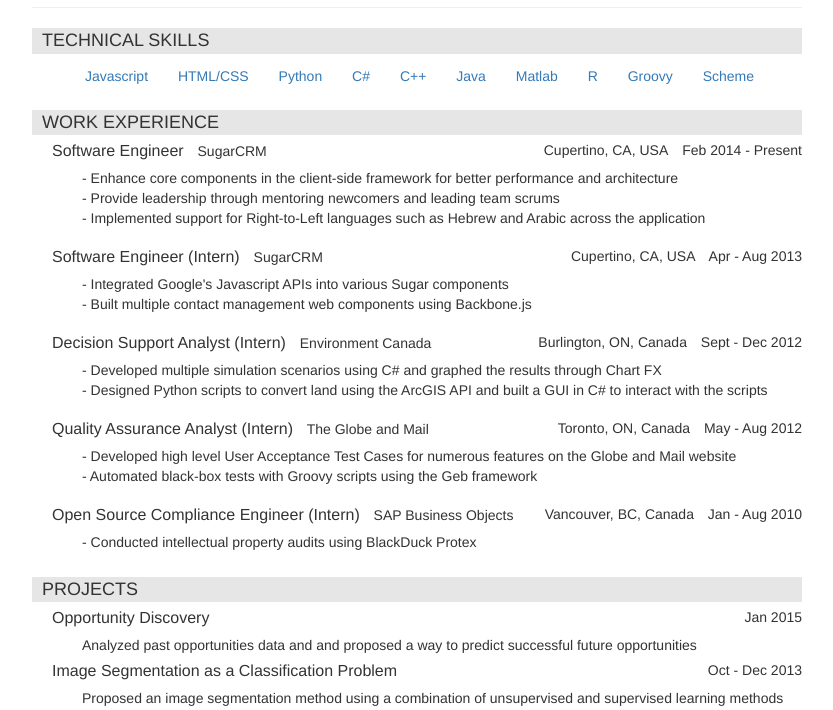
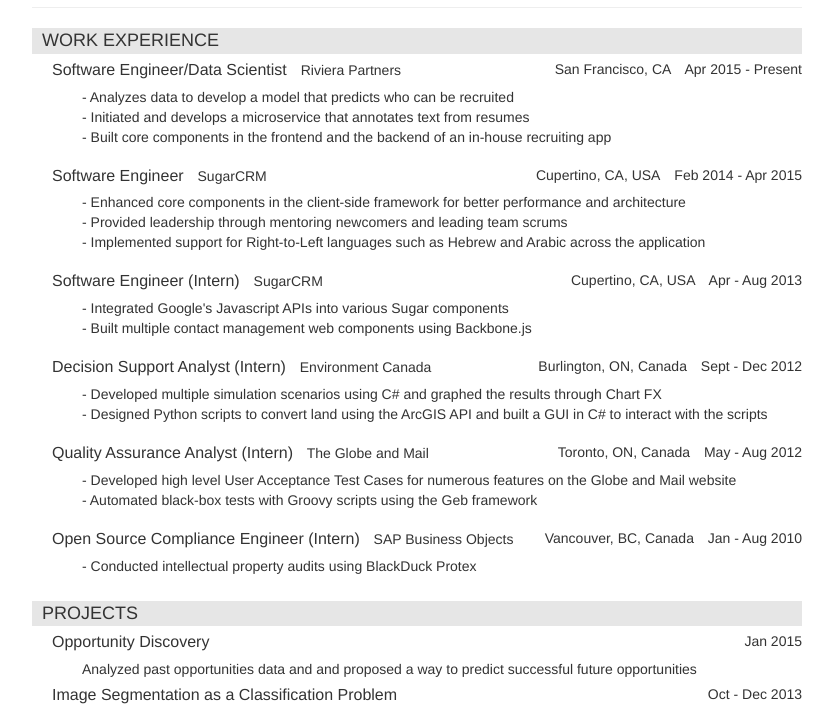
Before and after one commit to RubyW/mygithubpage, a plain HTML site: page index.html in a window 1280 px wide. Shown: the part 73-783 px from the top of the page, without its empty margins (218-1051 px from the left). Drawn offline with nearby package versions, Linux system fonts and the light colour scheme.

Commit message:
update resume

```diff
--- a/index.html
+++ b/index.html
@@ -20,6 +20,7 @@
 	</header>
 	<hr>
 	<main>
+		<!-- commenting out technical skills
 		<div class="subheading">TECHNICAL SKILLS</div>
 		<ul>
 			<button id="skill_js" class="btn btn-link">Javascript</button>
@@ -33,18 +34,33 @@
 			<button id="skill_groovy" class="btn btn-link">Groovy</button>
 			<button id="skill_scheme" class="btn btn-link">Scheme</button>
 		</ul>
+		-->
 
 		<div class="subheading">WORK EXPERIENCE</div>
+		<div id="Rivi_FT" class="position">
+			<span class="positionTitle">Software Engineer/Data Scientist</span>
+			<span class="company">Riviera Partners</span>
+			<span class="pull-right">
+				<span class="location">San Francisco, CA</span>
+				<span class="timeline">Apr 2015 - Present</span>
+			</span>
+			<ul class="responsibilities list-unstyled">
+				<li>- Analyzes data to develop a model that predicts who can be recruited</li>
+				<li>- Initiated and develops a microservice that annotates text from resumes</li>
+				<li>- Built core components in the frontend and the backend of an in-house recruiting app</li>
+
+			</ul>
+		</div>
 		<div id="Sugar_FT" class="position">
 			<span class="positionTitle">Software Engineer</span>
 			<span class="company">SugarCRM</span>
 			<span class="pull-right">
 				<span class="location">Cupertino, CA, USA</span>
-				<span class="timeline">Feb 2014 - Present</span>
+				<span class="timeline">Feb 2014 - Apr 2015</span>
 			</span>
 			<ul class="responsibilities list-unstyled">
-				<li>- Enhance core components in the client-side framework for better performance and architecture</li>
-				<li>- Provide leadership through mentoring newcomers and leading team scrums</li>
+				<li>- Enhanced core components in the client-side framework for better performance and architecture</li>
+				<li>- Provided leadership through mentoring newcomers and leading team scrums</li>
 				<li>- Implemented support for Right-to-Left languages such as Hebrew and Arabic across the application</li>
 			</ul>
 		</div>
```
